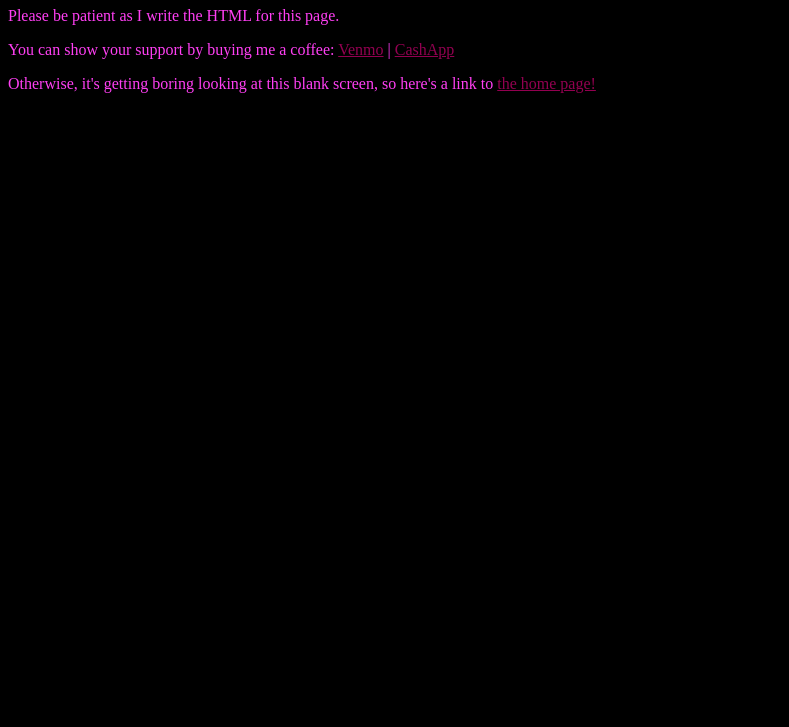
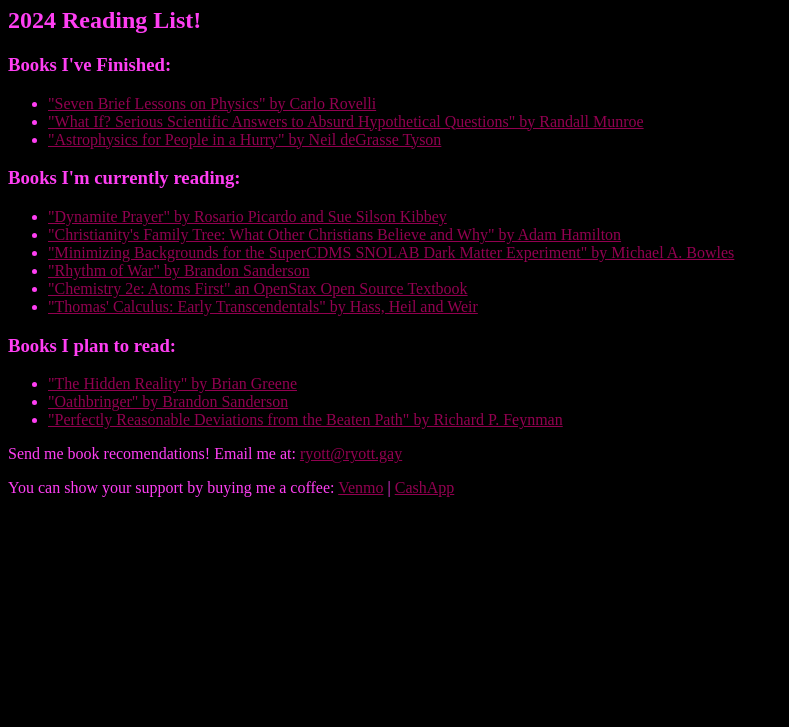
Before and after one commit to ryottmp3/ryott.gay, a plain HTML site: page blog/index.html in a window 1280 px wide. Shown: the part 73-800 px from the top of the page, without its empty margins (0-789 px from the left). Drawn offline with Linux system fonts and the light colour scheme.

Commit message:
blog update

```diff
--- a/blog/index.html
+++ b/blog/index.html
@@ -10,19 +10,52 @@
   </head>
   <body>
     <main>
-        <h1>This page is under construction.</h1>
-        <p>Please be patient as I write the HTML for this page.</p>
+        <h1>Ryott's Blog</h1>
+        <h2>2024 Reading List!</h2>
+        <h3>Books I've Finished:</h3>
+          <ul>
+            <li><a href="https://www.goodreads.com/en/book/show/25734172">
+                "Seven Brief Lessons on Physics" by Carlo Rovelli</a></li>
+            <li><a href="https://www.goodreads.com/book/show/21413662-what-if-serious-scientific-answers-to-absurd-hypothetical-questions">
+                "What If? Serious Scientific Answers to Absurd Hypothetical Questions" by Randall Munroe</a></li>
+            <li><a href="https://www.goodreads.com/book/show/32191710-astrophysics-for-people-in-a-hurry">
+                "Astrophysics for People in a Hurry" by Neil deGrasse Tyson</a></li>
+          </ul>
+
+
+        <h3>Books I'm currently reading:</h3>
+          <ul>
+            <li><a href="https://www.dynamiteprayer.com">
+                "Dynamite Prayer" by Rosario Picardo and Sue Silson Kibbey</a></li>
+            <li><a href="https://www.thriftbooks.com/w/christianitys-family-tree-what-other-christians-believe-and-why_adam-hamilton/294121/#edition=4826575&idiq=4445504">
+                "Christianity's Family Tree: What Other Christians Believe and Why" by Adam Hamilton</a></li>
+            <li><a href="https://www.slac.stanford.edu/exp/cdms/ScienceResults/Theses/bowles.pdf">
+                "Minimizing Backgrounds for the SuperCDMS SNOLAB Dark Matter Experiment" by Michael A. Bowles</a></li>
+            <li><a href="https://www.goodreads.com/book/show/49021976-rhythm-of-war">
+                "Rhythm of War" by Brandon Sanderson</a></li>
+            <li><a href="https://openstax.org/details/books/chemistry-atoms-first-2e">
+                "Chemistry 2e: Atoms First" an OpenStax Open Source Textbook</a></li>
+            <li><a href="https://www.amazon.com/Thomas-Calculus-Early-Transcendentals-14th/dp/0134439023">
+                "Thomas' Calculus: Early Transcendentals" by Hass, Heil and Weir</a></li>
+          </ul>
+        <h3>Books I plan to read:</h3>
+          <ul>
+            <li><a href="https://www.goodreads.com/en/book/show/8167094">
+                "The Hidden Reality" by Brian Greene</li>
+            <li><a href="https://www.goodreads.com/book/show/34002132-oathbringer">
+                "Oathbringer" by Brandon Sanderson</li>
+            <li><a href="https://www.goodreads.com/book/show/5550.Perfectly_Reasonable_Deviations_from_the_Beaten_Track">
+                "Perfectly Reasonable Deviations from the Beaten Path" by Richard P. Feynman</a></li>
+          </ul>
+
+        <p>Send me book recomendations! Email me at:
+          <a href="mailto:ryott@ryott.gay">ryott@ryott.gay</a>
+        </p>
         <p>You can show your support by buying me a coffee:
             <a href="https://venmo.com/u/xryottx">Venmo</a>
             |
             <a href="https://cash.app/$anarchopunk">CashApp</a>
         </p>
-        <p>
-            Otherwise, it's getting boring looking at this blank screen,
-            so here's a link to
-            <a href="https://ryott.gay/">the home page!</a>
-
-        </p>
     </main>
   </body>
 </html>
```
